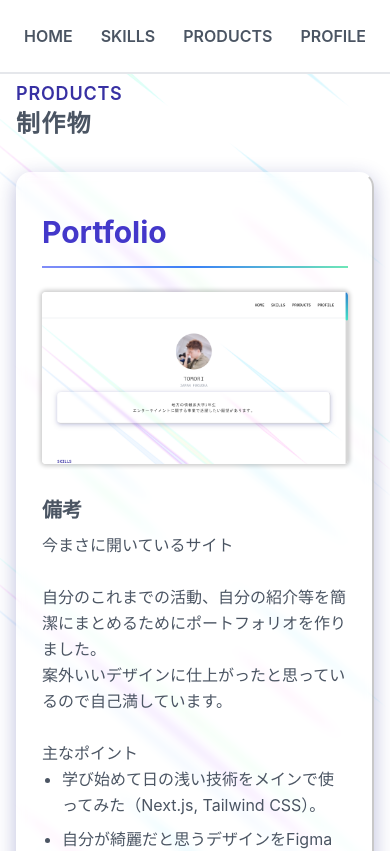
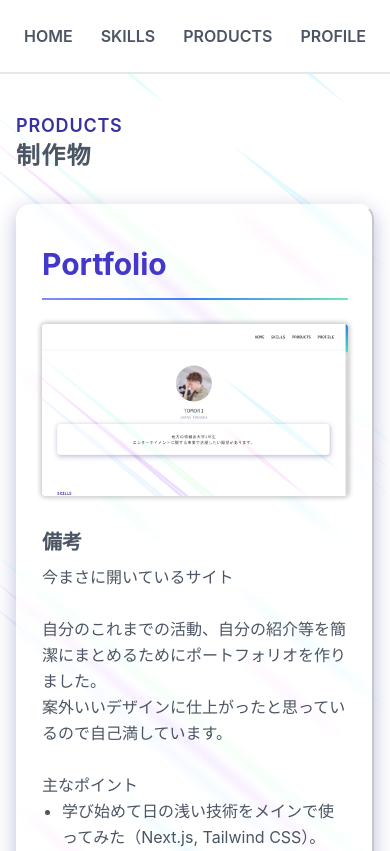
Before and after one commit to tksx1227/Portfolio, a Next.js app: page /products-detail in a window 390 px wide. Shown: the top 851 px of the page. Built offline with nearby package versions, Linux system fonts and the light colour scheme.

Commit message:
[fix] Add margin-top to product-detail page

```diff
--- a/src/pages/products-detail.tsx
+++ b/src/pages/products-detail.tsx
@@ -13,7 +13,7 @@ const ProductsDetail = () => {
       </Head>
       <Layout>
         <section id="products">
-          <div className={"tracking-wider lg:mt-16"}>
+          <div className={"tracking-wider mt-8 lg:mt-16"}>
             <p className={"text-indigo-800 text-lg font-semibold"}>PRODUCTS</p>
             <h2 className={"text-2xl font-bold tracking-wider lg:text-3xl"}>
               制作物
```
